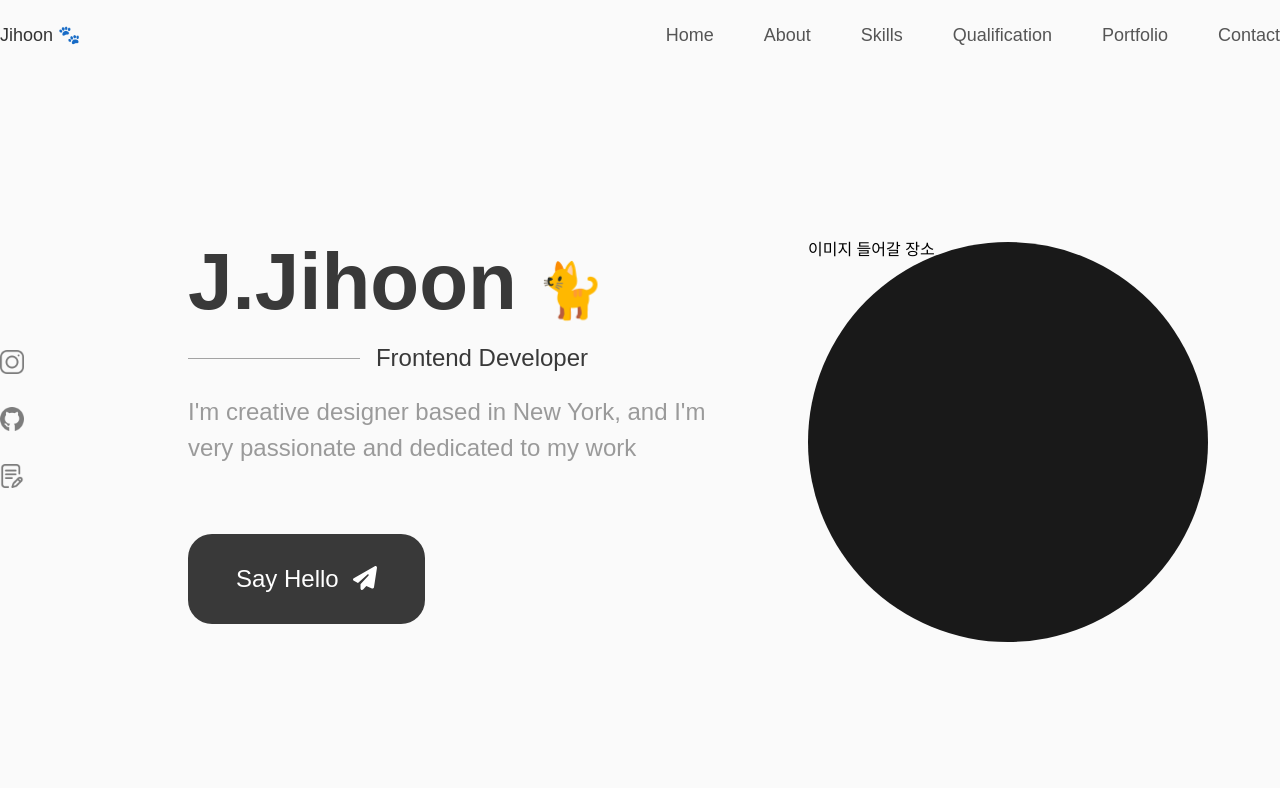
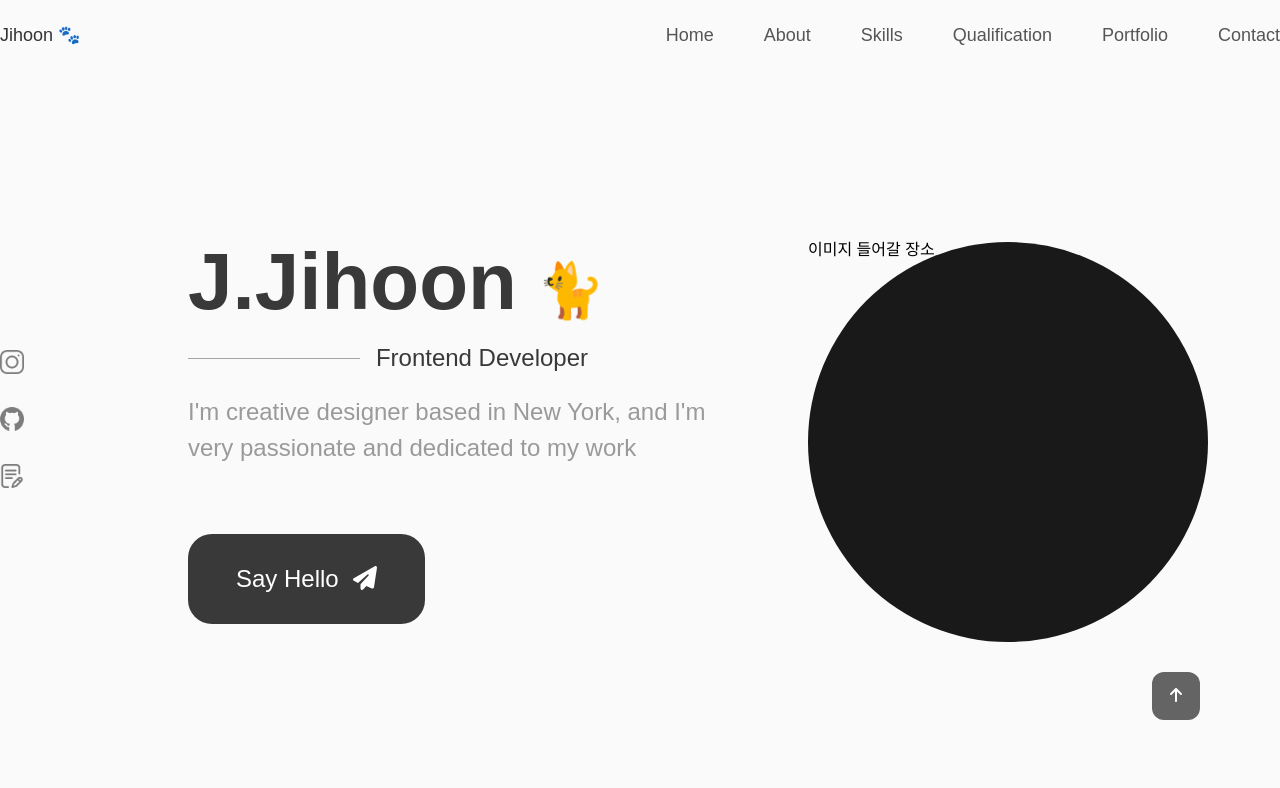
Before and after one commit to jangjihoon96/NextJsPortfolio, a Next.js app: page / in a window 1280 px wide. Shown: the top 788 px of the page. Built offline with nearby package versions, Linux system fonts and the light colour scheme; a web font is replaced by a local one.

Commit message:
feat: scrollTop 컴포넌트 제작
- 마크업 및 스타일링 완료
- 메인 page 적용

```diff
--- /dev/null
+++ b/app/components/button/scrollTopButton.tsx
@@ -0,0 +1,30 @@
+"use client";
+import { faArrowUp } from "@fortawesome/free-solid-svg-icons";
+import { FontAwesomeIcon } from "@fortawesome/react-fontawesome";
+import styled from "styled-components";
+
+export default function ScrollTopButton() {
+  return (
+    <StyledScrollTopButton id="topButton">
+      <FontAwesomeIcon icon={faArrowUp} aria-label="맨위로" />
+    </StyledScrollTopButton>
+  );
+}
+
+const StyledScrollTopButton = styled.button`
+  position: fixed;
+  right: 5rem;
+  bottom: 5rem;
+  z-index: 99;
+  width: 3rem;
+  height: 3rem;
+  background-color: rgba(0, 0, 0, 0.6);
+  border-radius: 0.75rem;
+  border: none;
+  cursor: pointer;
+  font-size: var(--text-xsm);
+  color: var(--white);
+  &:hover {
+    background-color: rgba(0, 0, 0, 0.8);
+  }
+`;
--- a/app/page.tsx
+++ b/app/page.tsx
@@ -6,6 +6,7 @@ import Skills from "./components/main/skills/skills";
 import Portfolio from "./components/main/portfolio/portfolio";
 import Contact from "./components/main/contact/contact";
 import Qualification from "./components/main/qualification/qualification";
+import ScrollTopButton from "./components/button/scrollTopButton";
 
 export default function Home() {
   return (
@@ -18,6 +19,7 @@ export default function Home() {
           <Qualification />
           <Portfolio />
           <Contact />
+          <ScrollTopButton />
         </StyledContainerInner>
       </StyledContainer>
     </>
```
